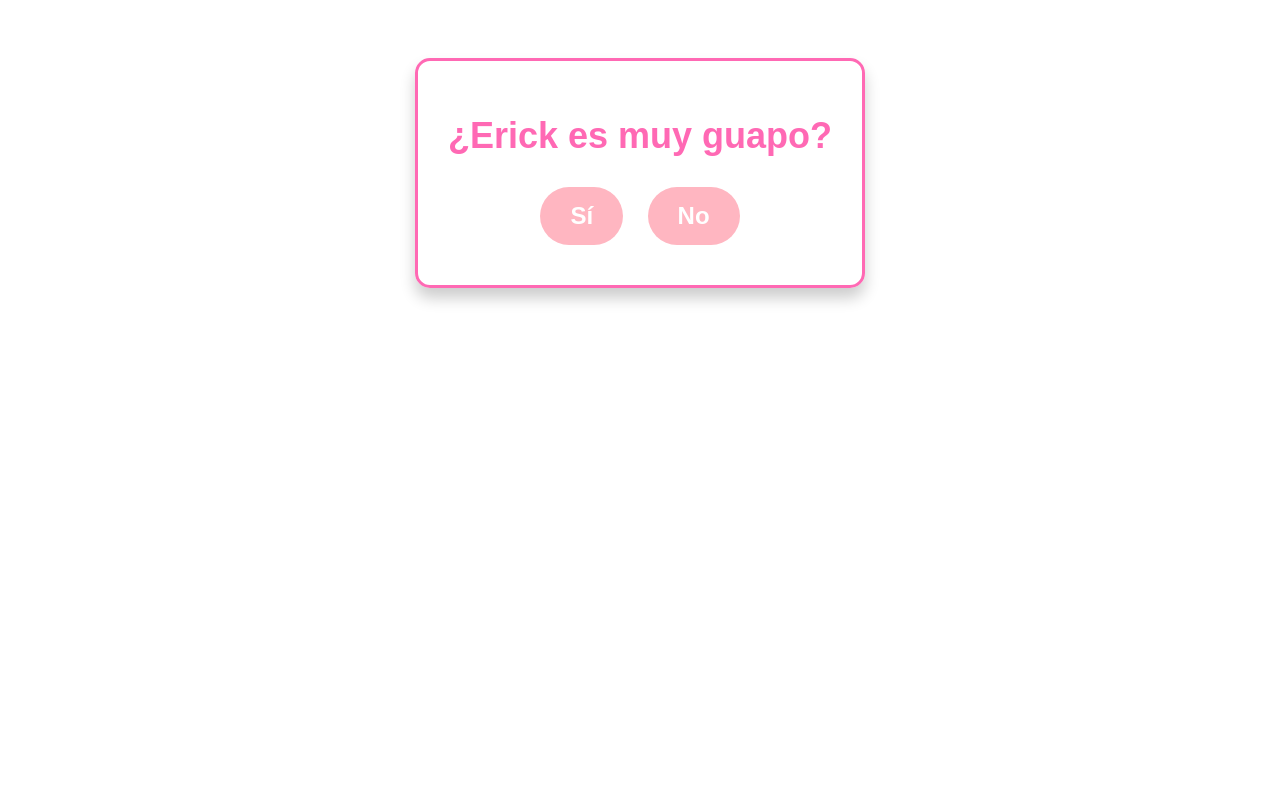
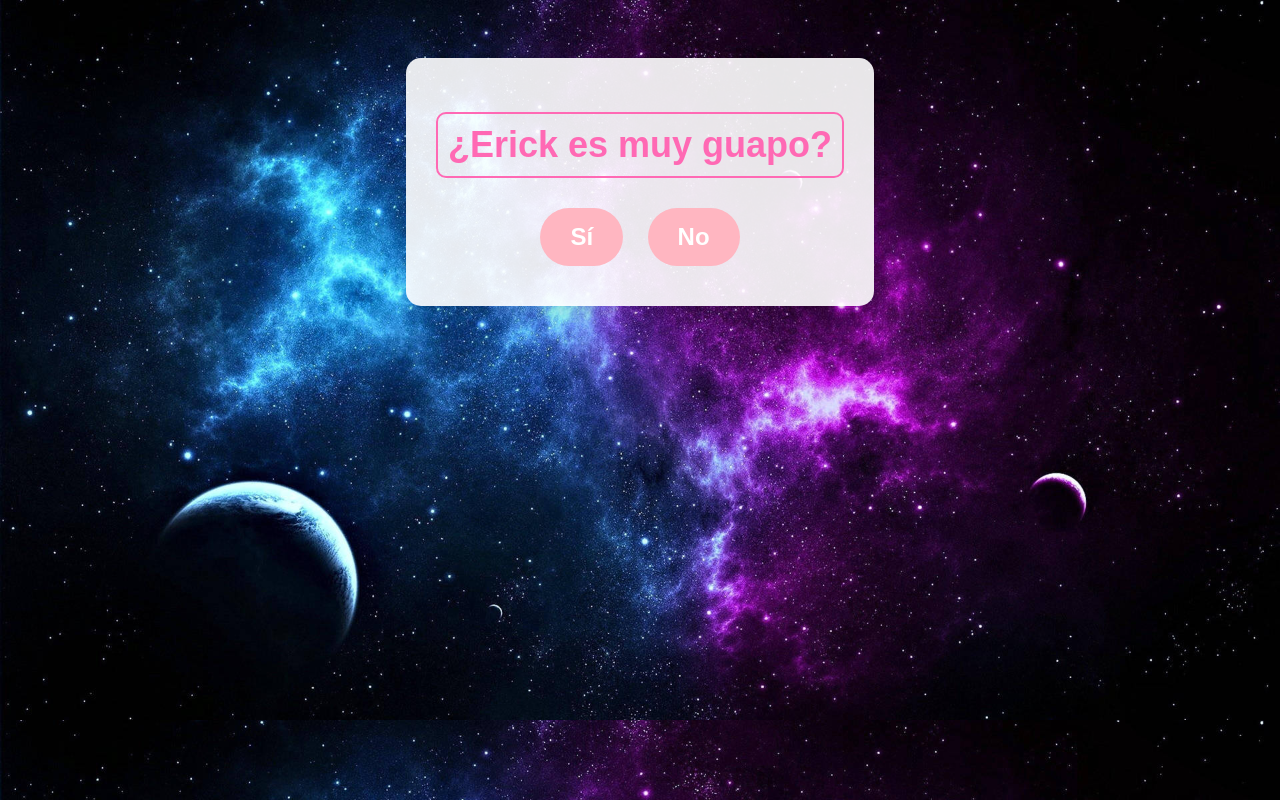
Before and after one commit to TAPIAAAAA/atomic.github.io, a plain HTML site: page index.html in a window 1280 px wide. Drawn offline with Linux system fonts and the light colour scheme.

Commit message:
Add files via upload

```diff
--- a/styles.css
+++ b/styles.css
@@ -1,8 +1,8 @@
 /* Estilo general del sitio */
 body {
     font-family: 'Arial', sans-serif;
-    background: url('atomicc') no-repeat center center fixed; /* Fondo con la imagen */
-    background-size: cover; /* Ajusta el tamaño de la imagen */
+    background-image: url('atomicc.jpg'); /* Imagen de fondo */
+    background-size: cover; /* Cubrir toda la pantalla */
     text-align: center;
     padding: 50px;
     color: #333;
@@ -11,15 +11,14 @@ body {
 
 /* Contenedor principal */
 .container {
-    background: rgba(255, 255, 255, 0.8);
+    background: rgba(255, 255, 255, 0.9);
     padding: 30px;
     border-radius: 15px;
-    box-shadow: 0px 10px 15px rgba(0, 0, 0, 0.2);
+    box-shadow: 0px 10px 15px rgba(0, 0, 0, 0.1);
     display: inline-block;
     max-width: 500px;
     margin: 0 auto;
     position: relative;
-    border: 3px solid #FF69B4; /* Borde rosa */
 }
 
 /* Estilo de la pregunta */
@@ -34,7 +33,7 @@ body {
 .girl-image {
     border-radius: 10px;
     margin: 20px 0;
-    width: 150px;
+    width: 180px; /* Aumentar el tamaño de la imagen */
     box-shadow: 0 4px 8px rgba(0, 0, 0, 0.2);
 }
 
@@ -111,14 +110,10 @@ body {
     animation: fall linear infinite;
 }
 
-/* Decoración de flores en el fondo */
-.flower-background {
-    background-image: url('https://via.placeholder.com/800x600/FFB6C1/FFFFFF/?text=Flores');
-    position: fixed;
-    width: 100%;
-    height: 100%;
-    background-size: cover;
-    z-index: -1;
-    opacity: 0.4;
-    border-radius: 15px;
+/* Borde rosa para las preguntas */
+.question,
+.girl-image {
+    border: 2px solid #FF69B4; /* Borde rosa */
+    padding: 10px;
+    border-radius: 10px;
 }
```
